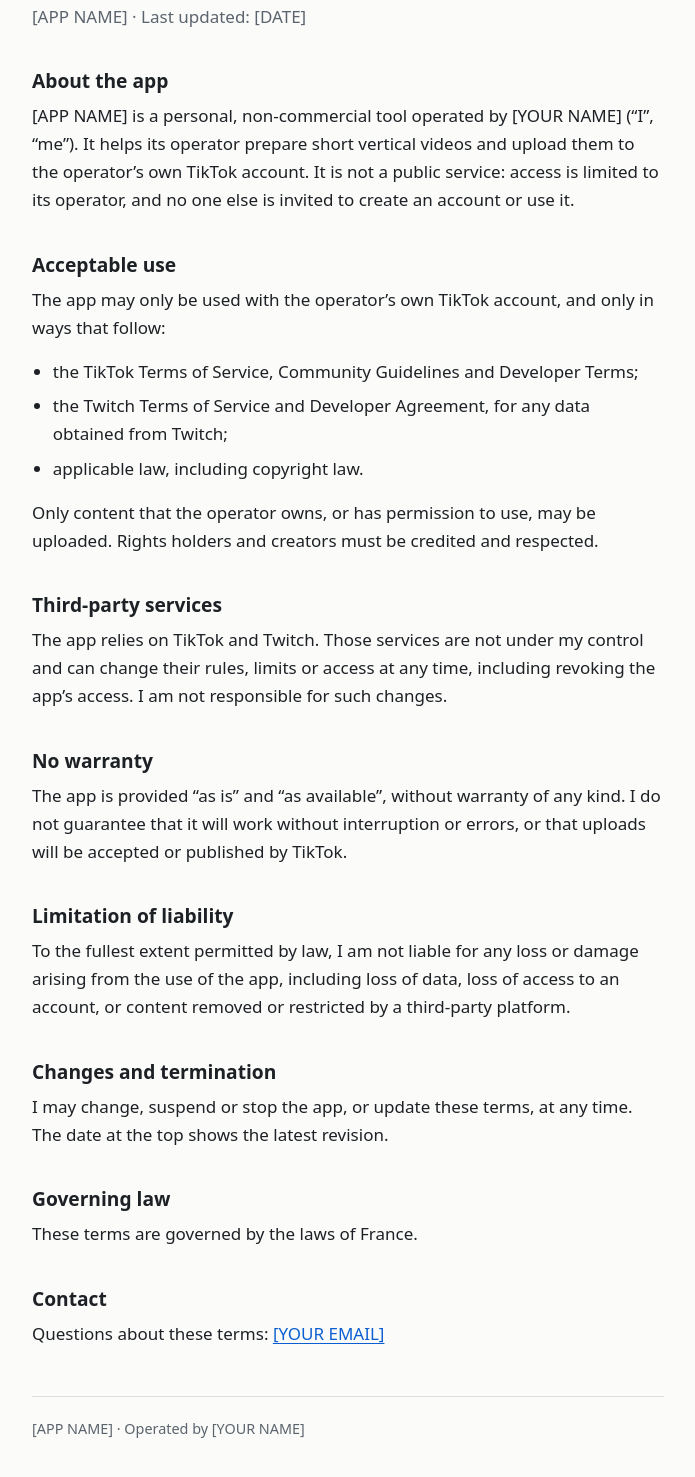
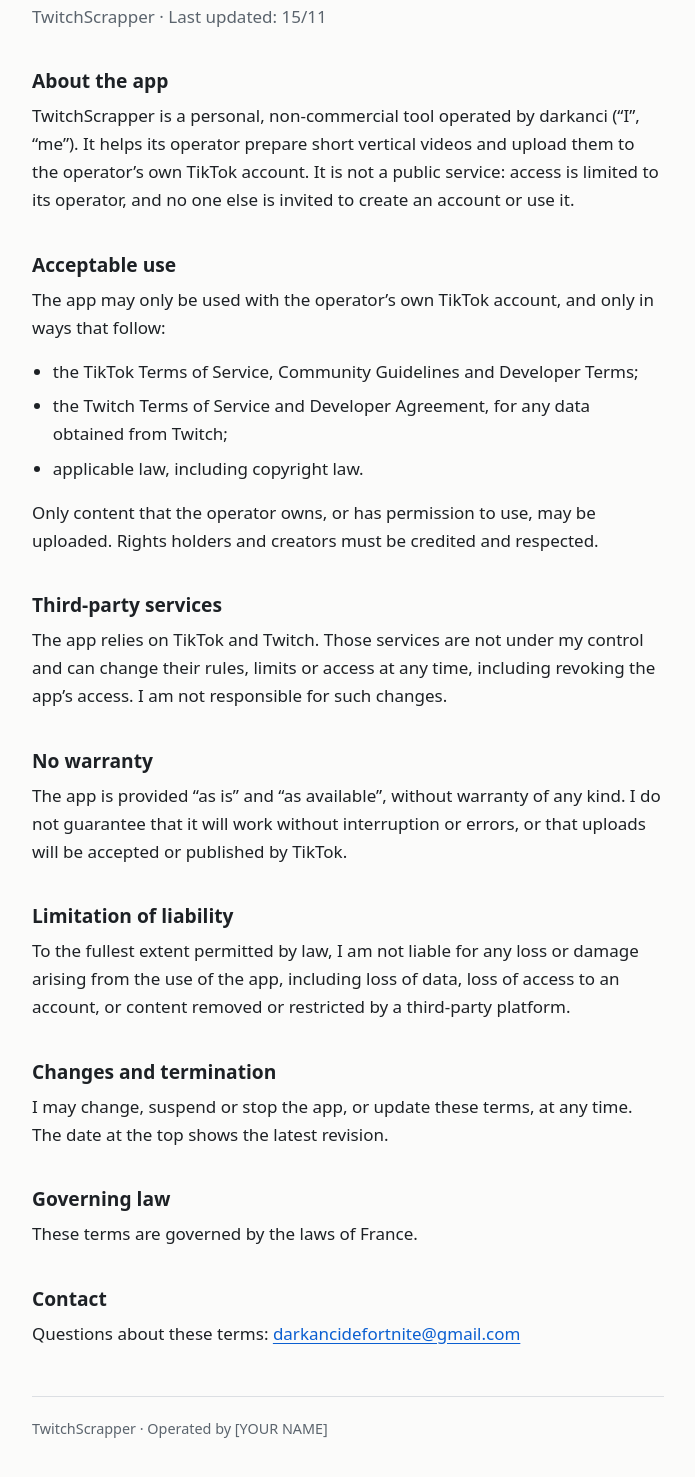
Before and after one commit to jules-dp/jules-dp.github.io, a plain HTML site: page files/terms.html in a window 1280 px wide. Shown: the part 155-1632 px from the top of the page, without its empty margins (292-987 px from the left). Drawn offline with Linux system fonts and the light colour scheme.

Commit message:
Update terms.html

```diff
--- a/files/terms.html
+++ b/files/terms.html
@@ -3,7 +3,7 @@
 <head>
 <meta charset="utf-8">
 <meta name="viewport" content="width=device-width, initial-scale=1">
-<title>Terms of Service – [APP NAME]</title>
+<title>Terms of Service – TwitchScrapper</title>
 <!--
   À REMPLACER avant de publier :
     [APP NAME]   le nom exact de ton app TikTok
@@ -68,10 +68,10 @@
   </nav>
 
   <h1>Terms of Service</h1>
-  <p class="updated">[APP NAME] · Last updated: [DATE]</p>
+  <p class="updated">TwitchScrapper · Last updated: 15/11</p>
 
   <h2>About the app</h2>
-  <p>[APP NAME] is a personal, non-commercial tool operated by [YOUR NAME] (“I”, “me”). It helps its operator prepare short vertical videos and upload them to the operator’s own TikTok account. It is not a public service: access is limited to its operator, and no one else is invited to create an account or use it.</p>
+  <p>TwitchScrapper is a personal, non-commercial tool operated by darkanci (“I”, “me”). It helps its operator prepare short vertical videos and upload them to the operator’s own TikTok account. It is not a public service: access is limited to its operator, and no one else is invited to create an account or use it.</p>
 
   <h2>Acceptable use</h2>
   <p>The app may only be used with the operator’s own TikTok account, and only in ways that follow:</p>
@@ -98,9 +98,9 @@
   <p>These terms are governed by the laws of France.</p>
 
   <h2>Contact</h2>
-  <p>Questions about these terms: <a href="mailto:[YOUR EMAIL]">[YOUR EMAIL]</a></p>
+  <p>Questions about these terms: <a href="mailto:darkancidefortnite@gmail.com">darkancidefortnite@gmail.com</a></p>
 
-  <footer>[APP NAME] · Operated by [YOUR NAME]</footer>
+  <footer>TwitchScrapper · Operated by [YOUR NAME]</footer>
 </main>
 </body>
 </html>
```
